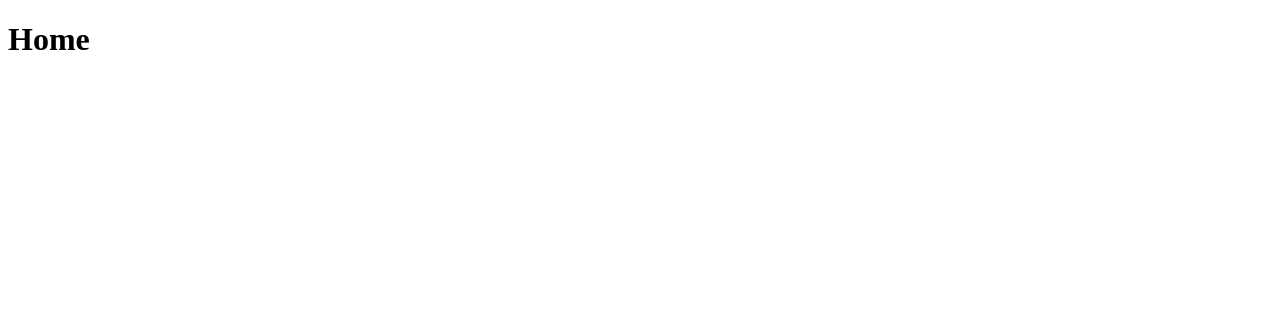
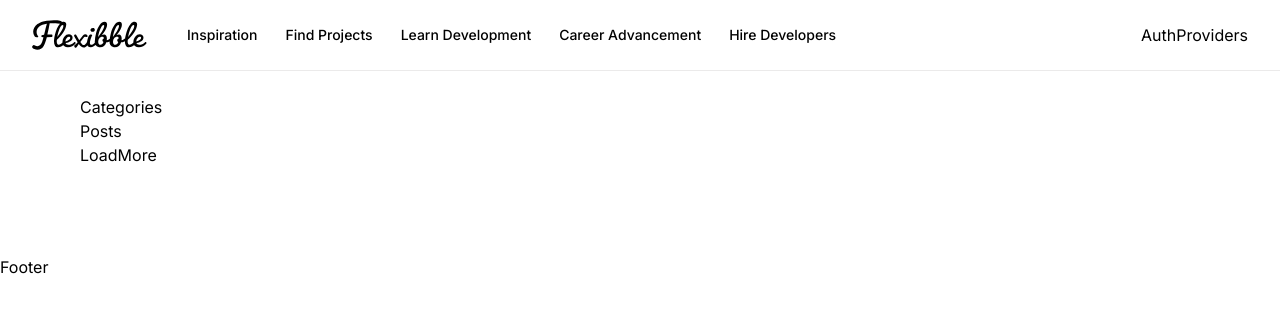
Before and after one commit to MarcinBieniek/React-NextJS-DribbleClone, a Next.js app: page / in a window 1280 px wide. Shown: the top 312 px of the page. Built offline with nearby package versions, Linux system fonts and the light colour scheme.

Commit message:
Add navbar

```diff
--- a/app/layout.tsx
+++ b/app/layout.tsx
@@ -1,6 +1,10 @@
+import './globals.css';
+import Navbar from '@/components/Navbar';
+import Footer from '@/components/Footer';
+
 export const metadata = {
-  title: 'Next.js',
-  description: 'Generated by Next.js',
+  title: 'Flexibble',
+  description: 'Showcase and discover remarkable developer projects.',
 }
 
 export default function RootLayout({
@@ -10,7 +14,11 @@ export default function RootLayout({
 }) {
   return (
     <html lang="en">
-      <body>{children}</body>
+      <body>
+        <Navbar />
+        <main>{children}</main>
+        <Footer />
+      </body>
     </html>
   )
 }
--- a/app/page.tsx
+++ b/app/page.tsx
@@ -2,9 +2,11 @@ import React from 'react'
 
 const  Home = () => {
   return (
-    <div>
-      <h1>Home</h1>
-    </div>
+    <section className="flex-start flex-col paddings mb-16">
+      <h1>Categories</h1>
+      <h1>Posts</h1>
+      <h1>LoadMore</h1>
+    </section>
   )
 }
 
--- /dev/null
+++ b/components/AuthProviders.tsx
@@ -0,0 +1,11 @@
+import React from 'react'
+
+const AuthProviders = () => {
+  return (
+    <div>
+      AuthProviders
+    </div>
+  )
+}
+
+export default AuthProviders
--- /dev/null
+++ b/components/Footer.tsx
@@ -0,0 +1,11 @@
+import React from 'react'
+
+const Footer = () => {
+  return (
+    <div>
+      Footer
+    </div>
+  )
+}
+
+export default Footer
--- /dev/null
+++ b/components/Navbar.tsx
@@ -0,0 +1,46 @@
+import { NavLinks } from '@/constant'
+import Image from 'next/image'
+import Link from 'next/link'
+import React from 'react'
+import AuthProviders from './AuthProviders'
+
+const Navbar = () => {
+
+  const session = null;
+
+  return (
+    <nav className="flexBetween navbar">
+      <div className="flex-1 flexStart gap-10">
+        <Link href="/">
+          <Image
+            src="/logo.svg"
+            width={115}
+            height={43}
+            alt="Flexibble"
+          />
+        </Link>
+        <ul className="xl:flex hidden text-small gap-7">
+          {NavLinks.map((link) => (
+            <Link href={link.href} key={link.key}>
+              {link.text}
+            </Link>
+          ))}
+        </ul>
+      </div>
+
+      <div className="flexCenter gap-4">
+        {session ? (
+          <>
+            UserPhoto
+            <Link href="/create-project">Share Work</Link>
+          </>
+        ) : (
+          <AuthProviders />
+        )}
+      </div>
+
+    </nav>
+  )
+}
+
+export default Navbar
--- /dev/null
+++ b/constant/index.tsx
@@ -0,0 +1,96 @@
+export const NavLinks = [
+  { href: '/', key: 'Inspiration', text: 'Inspiration' },
+  { href: '/', key: 'Find Projects', text: 'Find Projects' },
+  { href: '/', key: 'Learn Development', text: 'Learn Development' },
+  { href: '/', key: 'Career Advancement', text: 'Career Advancement' },
+  { href: '/', key: 'Hire Developers', text: 'Hire Developers' }
+];
+
+export const categoryFilters = [
+  "Frontend",
+  "Backend",
+  "Full-Stack",
+  "Mobile",
+  "UI/UX",
+  "Game Dev",
+  "DevOps",
+  "Data Science",
+  "Machine Learning",
+  "Cybersecurity",
+  "Blockchain",
+  "E-commerce",
+  "Chatbots"
+]
+
+export const footerLinks = [
+  {
+    title: 'For developers',
+    links: [
+      'Go Pro!',
+      'Explore development work',
+      'Development blog',
+      'Code podcast',
+      'Open-source projects',
+      'Refer a Friend',
+      'Code of conduct',
+    ],
+  },
+  {
+    title: 'Hire developers',
+    links: [
+      'Post a job opening',
+      'Post a freelance project',
+      'Search for developers',
+    ],
+  },
+  {
+    title: 'Brands',
+    links: [
+      'Advertise with us',
+    ],
+  },
+  {
+    title: 'Company',
+    links: [
+      'About',
+      'Careers',
+      'Support',
+      'Media kit',
+      'Testimonials',
+      'API',
+      'Terms of service',
+      'Privacy policy',
+      'Cookie policy',
+    ],
+  },
+  {
+    title: 'Directories',
+    links: [
+      'Development jobs',
+      'Developers for hire',
+      'Freelance developers for hire',
+      'Tags',
+      'Places',
+    ],
+  },
+  {
+    title: 'Development assets',
+    links: [
+      'Code Marketplace',
+      'GitHub Marketplace',
+      'NPM Registry',
+      'Packagephobia',
+    ],
+  },
+  {
+    title: 'Development Resources',
+    links: [
+      'Freelancing',
+      'Development Hiring',
+      'Development Portfolio',
+      'Development Education',
+      'Creative Process',
+      'Development Industry Trends',
+    ],
+  },
+];
```
